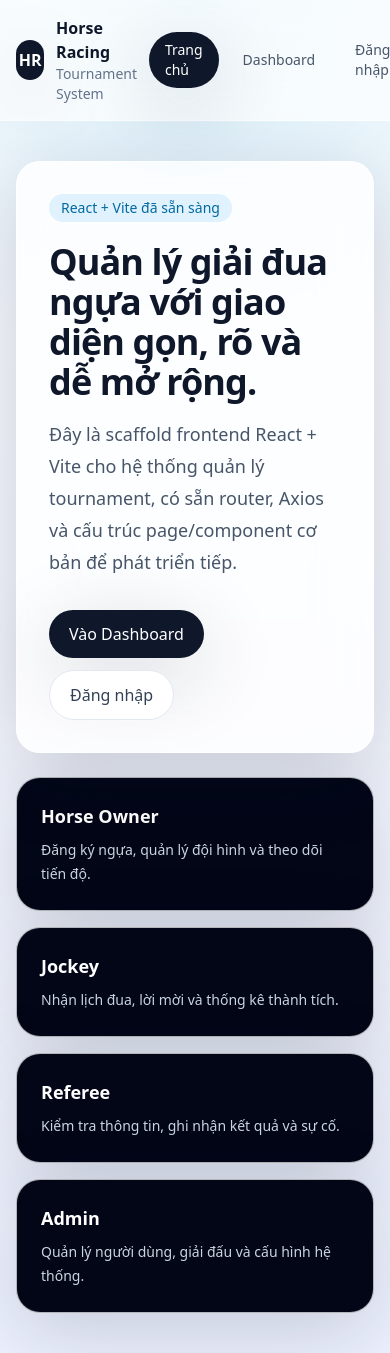
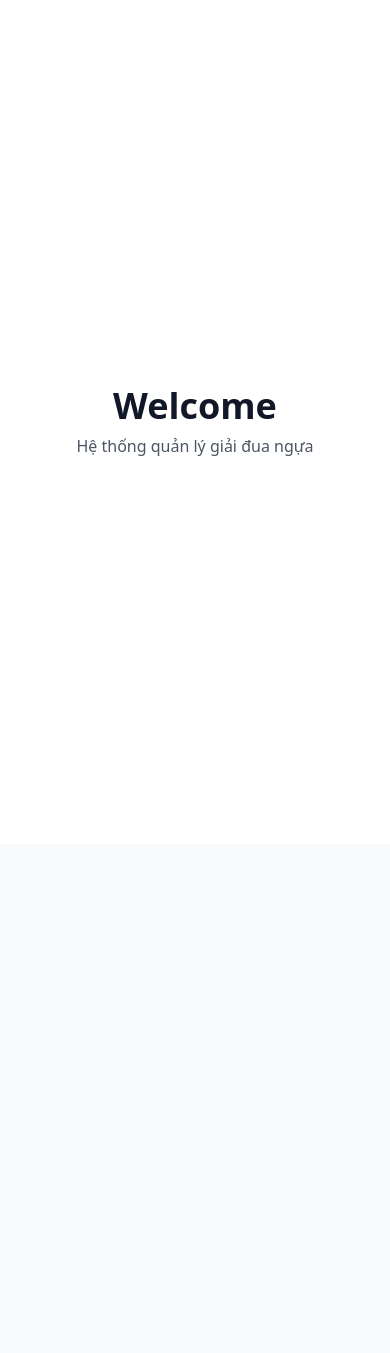
Before and after one commit to Tai0000000/Laptrinh-Web, a React (Vite) app in the folder frontend/: page / in a window 390 px wide. After the commit the page ends 844 px from the top, so only its background shows below. Built offline with nearby package versions, Linux system fonts and the light colour scheme; no server answers.

Commit message:
feat(fe): restructure frontend by removing unused pages and implementing a blank page as the main entry point

```diff
--- a/frontend/src/App.jsx
+++ b/frontend/src/App.jsx
@@ -1,24 +1,13 @@
 import React from 'react';
 import { BrowserRouter as Router, Routes, Route } from 'react-router-dom';
-import Home from './pages/Home';
-import Login from './pages/Login';
-import Dashboard from './pages/Dashboard';
-import Navbar from './components/Navbar';
+import Blank from './pages/Blank';
 
 function App() {
   return (
     <Router>
-      <div className="min-h-screen bg-transparent">
-        <Navbar />
-        <main>
-          <Routes>
-            <Route path="/" element={<Home />} />
-            <Route path="/login" element={<Login />} />
-            <Route path="/dashboard" element={<Dashboard />} />
-            {/* Thêm các tuyến đường cho các vai trò cụ thể tại đây */}
-          </Routes>
-        </main>
-      </div>
+      <Routes>
+        <Route path="/" element={<Blank />} />
+      </Routes>
     </Router>
   );
 }
--- /dev/null
+++ b/frontend/src/pages/Blank.jsx
@@ -0,0 +1,10 @@
+export default function Blank() {
+  return (
+    <div className="min-h-screen bg-white flex items-center justify-center">
+      <div className="text-center">
+        <h1 className="text-4xl font-bold text-gray-900">Welcome</h1>
+        <p className="mt-2 text-gray-600">Hệ thống quản lý giải đua ngựa</p>
+      </div>
+    </div>
+  );
+}
--- a/frontend/src/pages/Dashboard.jsx
+++ /dev/null
@@ -1,106 +0,0 @@
-import React, { useEffect, useState } from 'react';
-import api from '../api/axios';
-
-const Dashboard = () => {
-    const [user, setUser] = useState(null);
-    const [loading, setLoading] = useState(true);
-    const [error, setError] = useState('');
-
-    useEffect(() => {
-        api.get('/user')
-            .then(res => setUser(res.data))
-            .catch(() => setError('Không thể tải thông tin người dùng.'))
-            .finally(() => setLoading(false));
-    }, []);
-
-    if (loading) return <div className="mx-auto max-w-4xl px-4 py-10 text-slate-600">Đang tải...</div>;
-    if (error) return <div className="mx-auto max-w-4xl px-4 py-10 text-slate-600">{error}</div>;
-    if (!user) return <div className="mx-auto max-w-4xl px-4 py-10 text-slate-600">Vui lòng đăng nhập trước.</div>;
-
-    const renderRoleDashboard = () => {
-        switch (user.role) {
-            case 'horse_owner':
-                return <HorseOwnerDashboard />;
-            case 'jockey':
-                return <JockeyDashboard />;
-            case 'referee':
-                return <RefereeDashboard />;
-            case 'spectator':
-                return <SpectatorDashboard />;
-            case 'admin':
-                return <AdminDashboard />;
-            default:
-                return <div>Vai trò không hợp lệ.</div>;
-        }
-    };
-
-    return (
-        <div className="mx-auto max-w-4xl px-4 py-10">
-            <div className="rounded-3xl border border-white/70 bg-white/80 p-8 shadow-glow backdrop-blur-xl">
-                <h1 className="mb-4 text-2xl font-black text-slate-900">Bảng điều khiển</h1>
-                <p className="mb-6 text-slate-600">Chào mừng, {user.name} ({user.role})</p>
-                <hr className="my-6 border-slate-200" />
-                {renderRoleDashboard()}
-            </div>
-        </div>
-    );
-};
-
-// Các sub-component cho các vai trò khác nhau (thường nằm ở các file riêng biệt)
-const HorseOwnerDashboard = () => (
-    <div>
-        <h2 className="mb-3 text-xl font-semibold text-slate-900">Quản lý Chủ ngựa</h2>
-        <ul className="list-disc pl-5 space-y-2">
-            <li>Quản lý ngựa</li>
-            <li>Đăng ký giải đấu</li>
-            <li>Thuê nài ngựa (Jockey)</li>
-            <li>Xác nhận tham gia</li>
-        </ul>
-    </div>
-);
-
-const JockeyDashboard = () => (
-    <div>
-        <h2 className="mb-3 text-xl font-semibold text-slate-900">Bảng điều khiển Nài ngựa</h2>
-        <ul className="list-disc pl-5 space-y-2">
-            <li>Xem lời mời</li>
-            <li>Lịch đua</li>
-            <li>Thống kê thành tích</li>
-        </ul>
-    </div>
-);
-
-const RefereeDashboard = () => (
-    <div>
-        <h2 className="mb-3 text-xl font-semibold text-slate-900">Bảng điều khiển Trọng tài</h2>
-        <ul className="list-disc pl-5 space-y-2">
-            <li>Xác minh ngựa/nài ngựa</li>
-            <li>Ghi nhận kết quả cuộc đua</li>
-            <li>Gửi báo cáo sự cố</li>
-        </ul>
-    </div>
-);
-
-const SpectatorDashboard = () => (
-    <div>
-        <h2 className="mb-3 text-xl font-semibold text-slate-900">Giao diện Khán giả</h2>
-        <ul className="list-disc pl-5 space-y-2">
-            <li>Theo dõi cuộc đua trực tiếp</li>
-            <li>Bảng xếp hạng giải đấu</li>
-            <li>Dự đoán & Đặt cược</li>
-        </ul>
-    </div>
-);
-
-const AdminDashboard = () => (
-    <div>
-        <h2 className="mb-3 text-xl font-semibold text-slate-900">Quản trị hệ thống</h2>
-        <ul className="list-disc pl-5 space-y-2">
-            <li>Quản lý người dùng</li>
-            <li>Thiết lập giải đấu</li>
-            <li>Cấu hình hệ thống</li>
-        </ul>
-    </div>
-);
-
-export default Dashboard;
--- a/frontend/src/pages/Home.jsx
+++ /dev/null
@@ -1,53 +0,0 @@
-import { Link } from 'react-router-dom';
-
-function Home() {
-  return (
-    <section className="mx-auto max-w-6xl px-4 py-10 sm:px-6 lg:px-8">
-      <div className="grid gap-6 lg:grid-cols-[1.2fr_0.8fr]">
-        <div className="rounded-3xl border border-white/70 bg-white/80 p-8 shadow-glow backdrop-blur-xl sm:p-10">
-          <span className="inline-flex rounded-full bg-sky-100 px-3 py-1 text-sm font-medium text-sky-700">
-            React + Vite đã sẵn sàng
-          </span>
-          <h1 className="mt-5 max-w-2xl text-4xl font-black tracking-tight text-slate-900 sm:text-5xl">
-            Quản lý giải đua ngựa với giao diện gọn, rõ và dễ mở rộng.
-          </h1>
-          <p className="mt-4 max-w-2xl text-lg leading-8 text-slate-600">
-            Đây là scaffold frontend React + Vite cho hệ thống quản lý tournament, có sẵn router,
-            Axios và cấu trúc page/component cơ bản để phát triển tiếp.
-          </p>
-
-          <div className="mt-8 flex flex-wrap gap-3">
-            <Link
-              to="/dashboard"
-              className="rounded-full bg-slate-900 px-5 py-3 font-medium text-white shadow-glow transition hover:-translate-y-0.5"
-            >
-              Vào Dashboard
-            </Link>
-            <Link
-              to="/login"
-              className="rounded-full border border-slate-200 bg-white px-5 py-3 font-medium text-slate-700 transition hover:border-slate-300 hover:text-slate-900"
-            >
-              Đăng nhập
-            </Link>
-          </div>
-        </div>
-
-        <div className="grid gap-4 sm:grid-cols-2 lg:grid-cols-1">
-          {[
-            ['Horse Owner', 'Đăng ký ngựa, quản lý đội hình và theo dõi tiến độ.'],
-            ['Jockey', 'Nhận lịch đua, lời mời và thống kê thành tích.'],
-            ['Referee', 'Kiểm tra thông tin, ghi nhận kết quả và sự cố.'],
-            ['Admin', 'Quản lý người dùng, giải đấu và cấu hình hệ thống.'],
-          ].map(([title, description]) => (
-            <article key={title} className="rounded-3xl border border-white/70 bg-slate-950 p-6 text-white shadow-glow">
-              <h2 className="text-lg font-semibold">{title}</h2>
-              <p className="mt-2 text-sm leading-6 text-slate-300">{description}</p>
-            </article>
-          ))}
-        </div>
-      </div>
-    </section>
-  );
-}
-
-export default Home;
--- a/frontend/src/pages/Login.jsx
+++ /dev/null
@@ -1,39 +0,0 @@
-function Login() {
-  return (
-    <section className="mx-auto max-w-2xl px-4 py-10 sm:px-6 lg:px-8">
-      <div className="rounded-3xl border border-white/70 bg-white/80 p-8 shadow-glow backdrop-blur-xl sm:p-10">
-        <h1 className="text-3xl font-black tracking-tight text-slate-900">Đăng nhập</h1>
-        <p className="mt-3 text-slate-600">Màn hình mẫu để nối API xác thực sau khi backend hoàn thiện.</p>
-
-        <form className="mt-8 space-y-5">
-          <label className="block">
-            <span className="mb-2 block text-sm font-medium text-slate-700">Email</span>
-            <input
-              type="email"
-              placeholder="admin@example.com"
-              className="w-full rounded-2xl border border-slate-200 bg-white px-4 py-3 outline-none transition placeholder:text-slate-400 focus:border-slate-400"
-            />
-          </label>
-
-          <label className="block">
-            <span className="mb-2 block text-sm font-medium text-slate-700">Mật khẩu</span>
-            <input
-              type="password"
-              placeholder="••••••••"
-              className="w-full rounded-2xl border border-slate-200 bg-white px-4 py-3 outline-none transition placeholder:text-slate-400 focus:border-slate-400"
-            />
-          </label>
-
-          <button
-            type="button"
-            className="rounded-full bg-slate-900 px-5 py-3 font-medium text-white shadow-glow transition hover:-translate-y-0.5"
-          >
-            Đăng nhập
-          </button>
-        </form>
-      </div>
-    </section>
-  );
-}
-
-export default Login;
```
